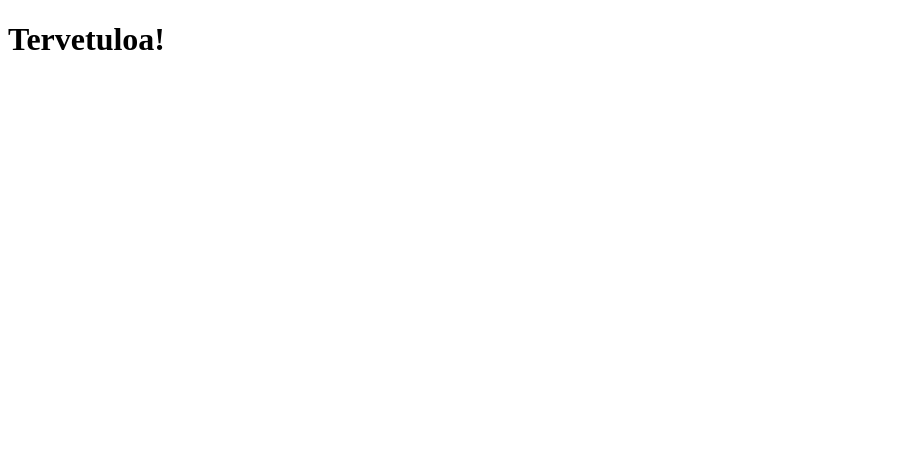
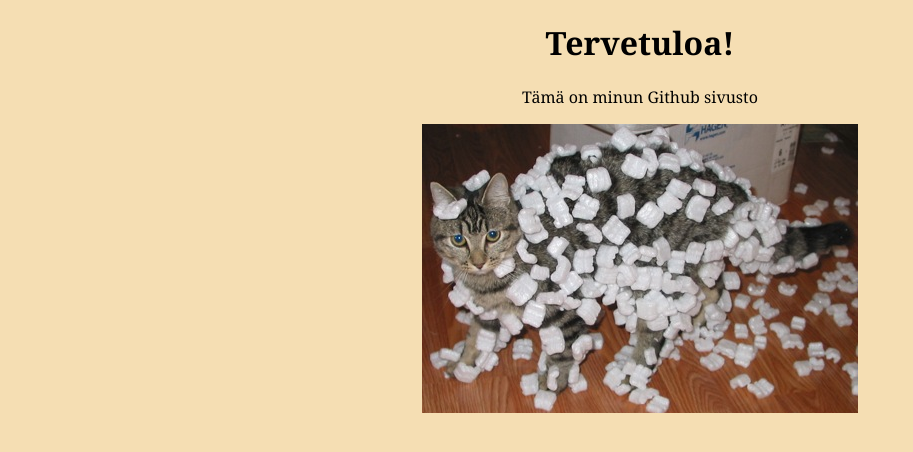
Before and after one commit to lasme08/lasme08.github.io, a plain HTML site: page index.html in a window 1280 px wide. Shown: the whole page, without its empty margins (0-913 px from the left). Drawn offline with Linux system fonts and the light colour scheme.

Commit message:
Add files via upload

```diff
--- /dev/null
+++ b/inc/style.css
@@ -0,0 +1,20 @@
+body {
+    background-color: wheat;
+}
+
+h1 {
+    font-family: Georgia, 'Times New Roman', Times, serif;
+    text-align: center;
+}
+
+p {
+    font-family: Georgia, 'Times New Roman', Times, serif;
+    text-align: center;
+}
+
+.center {
+    display: block;
+    margin-right: auto;
+    margin-left: auto;
+
+}
--- a/index.html
+++ b/index.html
@@ -3,9 +3,12 @@
 <head>
     <meta charset="UTF-8">
     <meta name="viewport" content="width=device-width, initial-scale=1.0">
-    <title>Document</title>
+    <link rel="stylesheet" href="inc/style.css">
+    <title>My github page</title>
 </head>
 <body>
     <h1>Tervetuloa!</h1>
+    <p>Tämä on minun Github sivusto</p>
+    <img src="inc/Cat_demonstrating_static_cling_with_styrofoam_peanuts.jpg" alt="electrostatics" width="436" height="289" class="center">
 </body>
 </html>
```
Also changed, not shown: inc/Cat_demonstrating_static_cling_with_styrofoam_peanuts.jpg (added).
